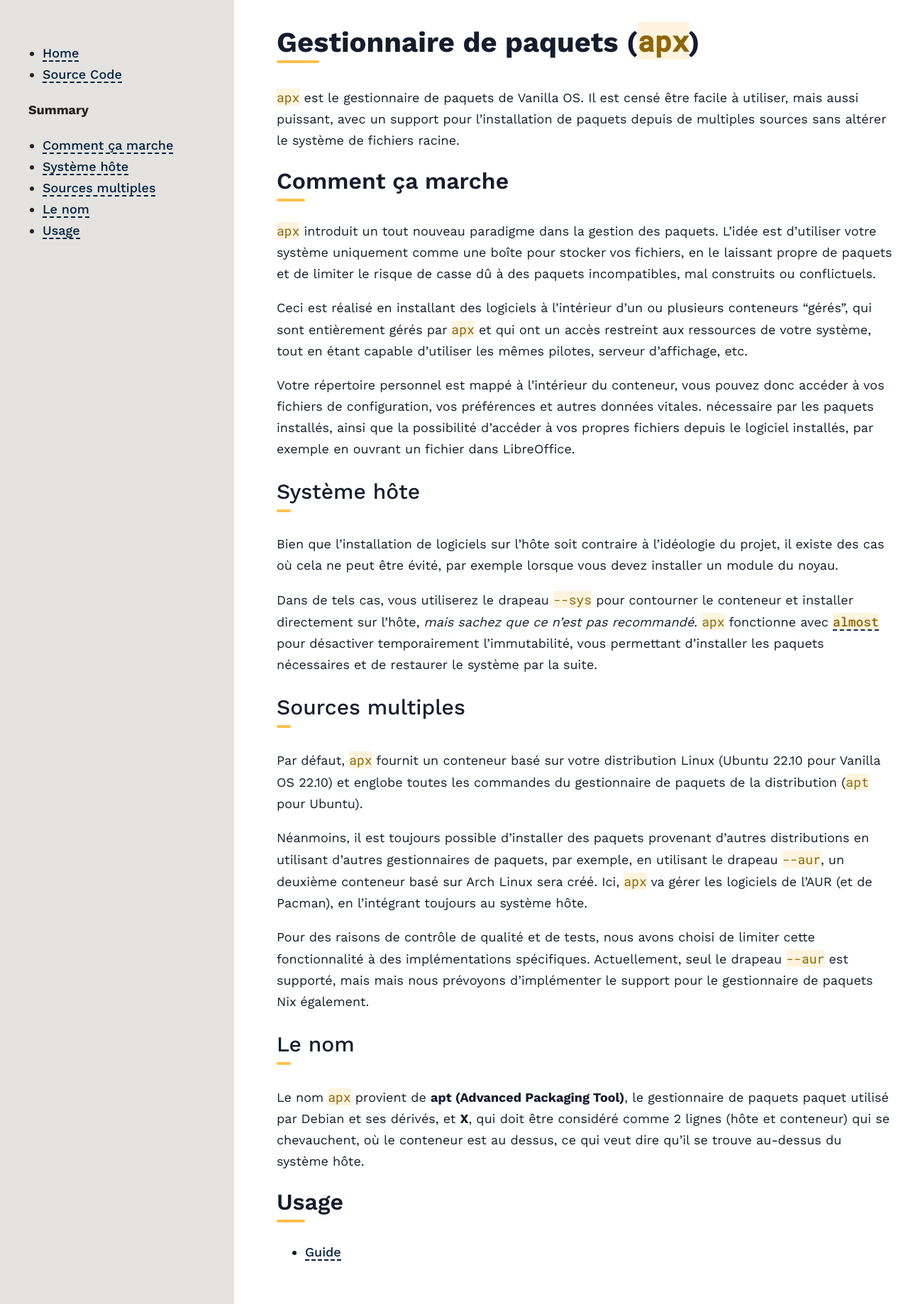
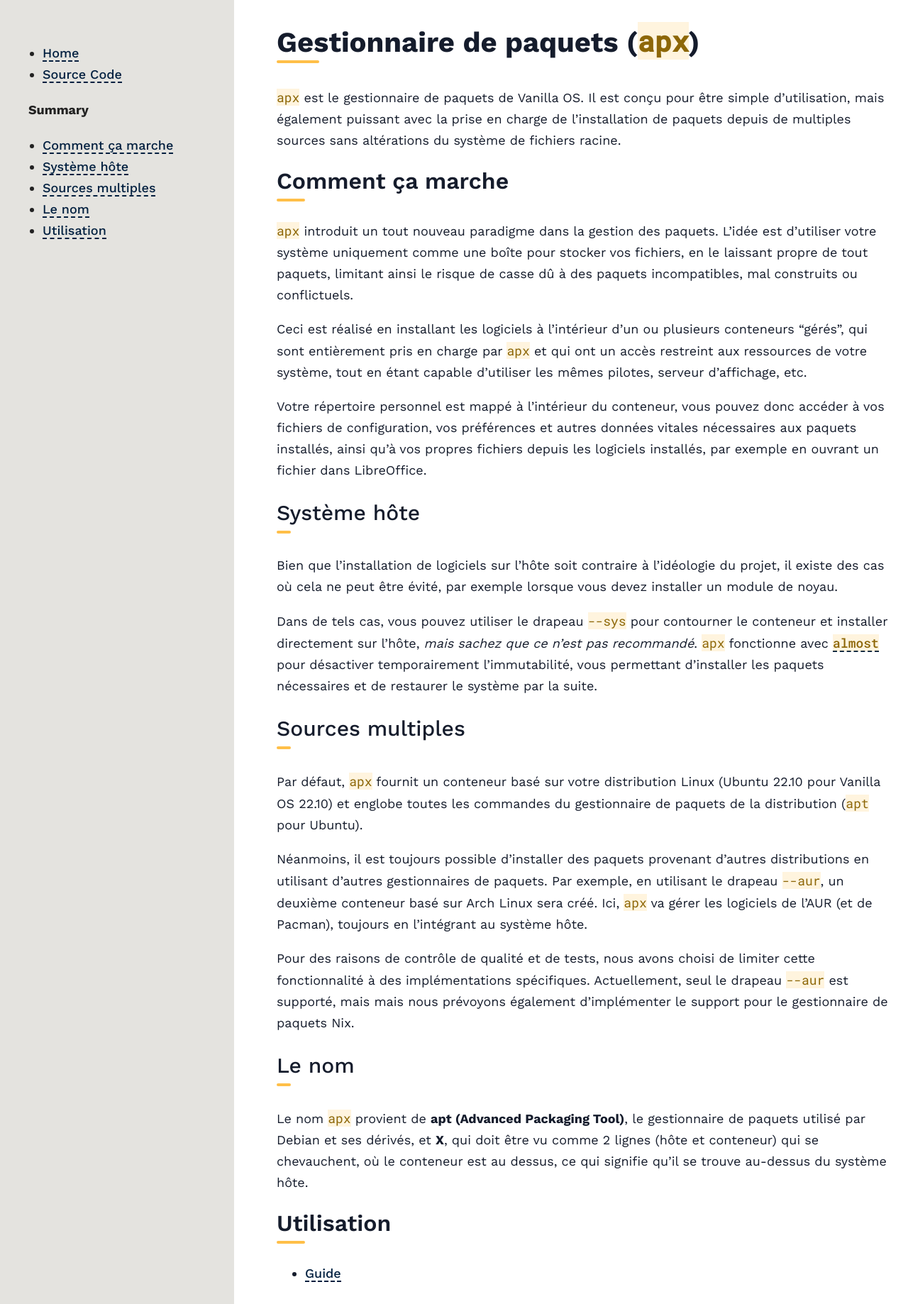
Before and after one commit to Vanilla-OS/documentation, a Jekyll site: the page built from docs/apx/index.fr.md, in a window 1280 px wide. Shown: the whole page at 71% size. Built offline with Jekyll 4.4.1, drawn with Linux system fonts in a browser that asks for light colours; our own code applies the rules of GitHub Pages for plain Markdown files.

Commit message:
Update index.fr.md
Correction of sentence structure and removal of duplicate words.

```diff
--- a/docs/apx/index.fr.md
+++ b/docs/apx/index.fr.md
@@ -4,30 +4,29 @@ description : Découvrez comment utiliser apx, le gestionnaire de paquets de Van
 ---
 
 # Gestionnaire de paquets (`apx`)
-`apx` est le gestionnaire de paquets de Vanilla OS. Il est censé être facile à utiliser,
-mais aussi puissant, avec un support pour l'installation de paquets depuis de multiples sources sans altérer le système de fichiers racine.
+`apx` est le gestionnaire de paquets de Vanilla OS. Il est conçu pour être simple d'utilisation,
+mais également puissant avec la prise en charge de l'installation de paquets depuis de multiples sources sans altérations du système de fichiers racine.
 
 ## Comment ça marche
 `apx` introduit un tout nouveau paradigme dans la gestion des paquets.
 L'idée est d'utiliser votre système uniquement comme une boîte pour stocker vos fichiers,
-en le laissant propre de paquets et de limiter le risque de casse dû
+en le laissant propre de tout paquets, limitant ainsi le risque de casse dû
 à des paquets incompatibles, mal construits ou conflictuels.
 
-Ceci est réalisé en installant des logiciels à l'intérieur d'un ou plusieurs conteneurs "gérés",
-qui sont entièrement gérés par `apx` et qui ont un accès restreint aux ressources de votre système,
+Ceci est réalisé en installant les logiciels à l'intérieur d'un ou plusieurs conteneurs "gérés",
+qui sont entièrement pris en charge par `apx` et qui ont un accès restreint aux ressources de votre système,
 tout en étant capable d'utiliser les mêmes pilotes, serveur d'affichage, etc.
 
 Votre répertoire personnel est mappé à l'intérieur du conteneur,
-vous pouvez donc accéder à vos fichiers de configuration, vos préférences et autres données vitales.
-nécessaire par les paquets installés, ainsi que la possibilité d'accéder à vos propres fichiers depuis le logiciel
+vous pouvez donc accéder à vos fichiers de configuration, vos préférences et autres données vitales nécessaires aux paquets installés, ainsi qu'à vos propres fichiers depuis les logiciels
 installés, par exemple en ouvrant un fichier dans LibreOffice.
 
 ### Système hôte
 Bien que l'installation de logiciels sur l'hôte soit contraire à l'idéologie du projet,
 il existe des cas où cela ne peut être évité, par exemple lorsque vous devez
-installer un module du noyau.
+installer un module de noyau.
 
-Dans de tels cas, vous utiliserez le drapeau `--sys` pour contourner le conteneur et
+Dans de tels cas, vous pouvez utiliser le drapeau `--sys` pour contourner le conteneur et
 installer directement sur l'hôte, *mais sachez que ce n'est pas recommandé*. `apx`
 fonctionne avec [`almost`](/docs/almost) pour désactiver temporairement l'immutabilité,
 vous permettant d'installer les paquets nécessaires et de restaurer le système par la suite.
@@ -37,19 +36,18 @@ Par défaut, `apx` fournit un conteneur basé sur votre distribution Linux (Ubun
 et englobe toutes les commandes du gestionnaire de paquets de la distribution (`apt` pour Ubuntu).
 
 Néanmoins, il est toujours possible d'installer des paquets provenant d'autres distributions
-en utilisant d'autres gestionnaires de paquets, par exemple, en utilisant le drapeau `--aur`,
+en utilisant d'autres gestionnaires de paquets. Par exemple, en utilisant le drapeau `--aur`,
 un deuxième conteneur basé sur Arch Linux sera créé.
-Ici, `apx` va gérer les logiciels de l'AUR (et de Pacman), en l'intégrant toujours au système hôte.
+Ici, `apx` va gérer les logiciels de l'AUR (et de Pacman), toujours en l'intégrant au système hôte.
 
 Pour des raisons de contrôle de qualité et de tests, nous avons choisi de limiter cette fonctionnalité
 à des implémentations spécifiques. Actuellement, seul le drapeau `--aur` est supporté, mais
-mais nous prévoyons d'implémenter le support pour le gestionnaire de paquets Nix également.
+mais nous prévoyons également d'implémenter le support pour le gestionnaire de paquets Nix.
 
 ### Le nom
-Le nom `apx` provient de **apt (Advanced Packaging Tool)**, le gestionnaire de paquets
-paquet utilisé par Debian et ses dérivés, et **X**, qui doit être considéré comme
+Le nom `apx` provient de **apt (Advanced Packaging Tool)**, le gestionnaire de paquets utilisé par Debian et ses dérivés, et **X**, qui doit être vu comme
 2 lignes (hôte et conteneur) qui se chevauchent, où le conteneur est au dessus,
-ce qui veut dire qu'il se trouve au-dessus du système hôte.
+ce qui signifie qu'il se trouve au-dessus du système hôte.
 
-## Usage
+## Utilisation
 - [Guide](/docs/apx/manpage.fr.md)
```
